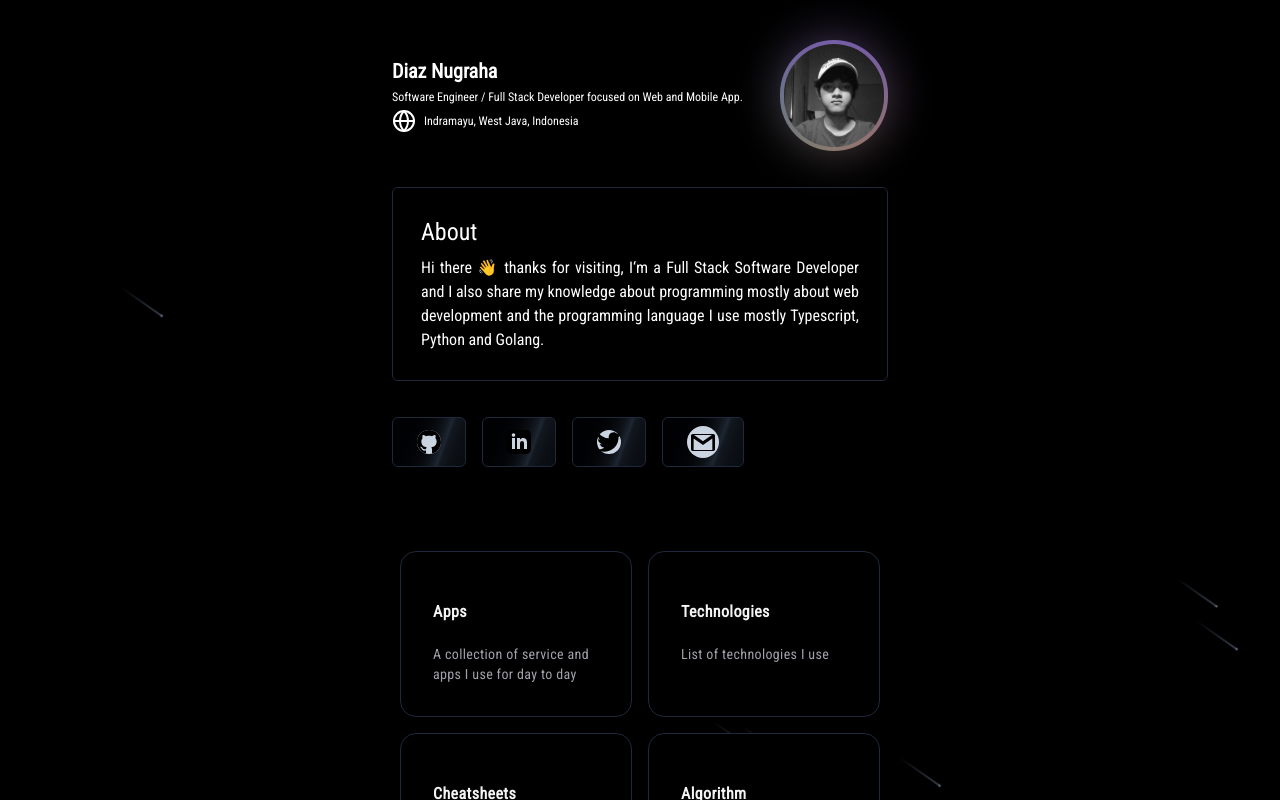
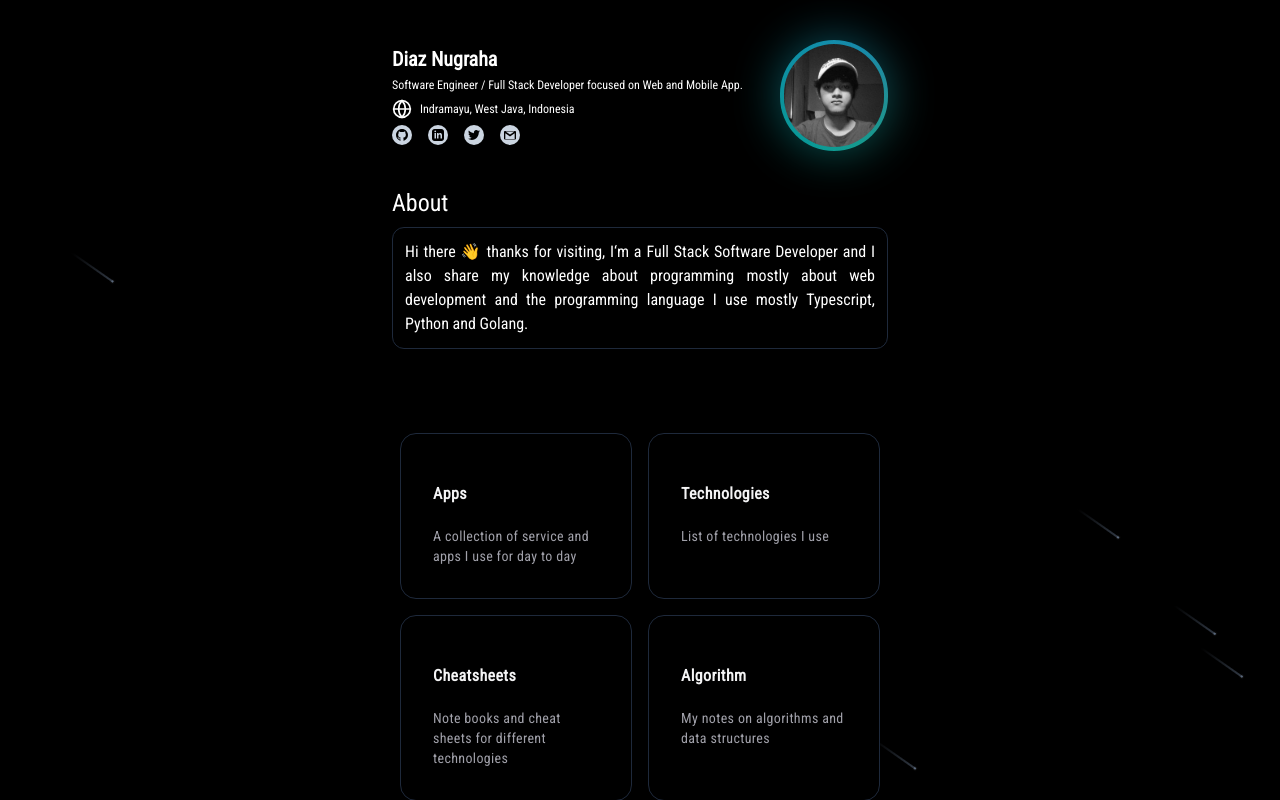
Before and after one commit to DiazNugraha/portofolio, a Next.js app: page / in a window 1280 px wide. Shown: the top 800 px of the page. Built offline with nearby package versions, Linux system fonts and the light colour scheme.

Commit message:
feat: adjustments in about, header, and navigation section

```diff
--- a/src/components/home/sections/AboutSection.tsx
+++ b/src/components/home/sections/AboutSection.tsx
@@ -1,7 +1,8 @@
 export default function AboutSection() {
   return (
-    <div className="bg-transparent border-[1px] border-slate-800 w-full p-7 rounded-md flex flex-col gap-2">
+    <div className="flex flex-col gap-2">
       <h1 className="text-2xl">About</h1>
+      <div className="bg-transparent border-[1px] border-slate-800 w-full p-3 rounded-xl flex flex-col gap-2">
         <p className="text-justify">
           Hi there 👋 thanks for visiting, I&lsquo;m a Full Stack Software
           Developer and I also share my knowledge about programming mostly about
@@ -9,5 +10,6 @@ export default function AboutSection() {
           Python and Golang.
         </p>
       </div>
+    </div>
   );
 }
--- a/src/components/home/sections/HeaderSection.tsx
+++ b/src/components/home/sections/HeaderSection.tsx
@@ -2,11 +2,16 @@ import Image from "next/image";
 import { Globe } from "lucide-react";
 import { BackgroundGradient } from "@/components/ui/background-gradient";
 import Link from "next/link";
+import GithubIcon from "@/components/ui/icons/github-icon";
+import GmailIcon from "@/components/ui/icons/gmail-icons";
+import LinkedinIcon from "@/components/ui/icons/linkedin-icon";
+import TwitterIcon from "@/components/ui/icons/twitter-icon";
+import { PropsWithChildren } from "react";
 
 export default function HeaderSection() {
   return (
     <div className="flex flex-col gap-3 w-full">
-      <div className="flex flex-col lg:flex-row lg:justify-between lg:items-center">
+      <div className="flex flex-col gap-3 lg:gap-0 lg:flex-row lg:justify-between lg:items-center">
         <div className="flex flex-col gap-1 text-white ">
           <span className="text-xl font-bold">Diaz Nugraha</span>
           <span className="text-xs">
@@ -14,7 +19,7 @@ export default function HeaderSection() {
             App.
           </span>
           <div className="flex text-xs items-center gap-2">
-            <Globe />
+            <Globe width={20} />
             <Link
               href={"https://maps.app.goo.gl/vANraJaTNSCMxQ376"}
               className="hover:underline"
@@ -22,6 +27,7 @@ export default function HeaderSection() {
               Indramayu, West Java, Indonesia
             </Link>
           </div>
+          <ContactButtons />
         </div>
         <div className="flex">
           <BackgroundGradient roundedFull>
@@ -35,53 +41,39 @@ export default function HeaderSection() {
           </BackgroundGradient>
         </div>
       </div>
-      {/* <div className="w-full flex flex-col gap-1"> */}
-      {/* <TextGenerateEffect */}
-      {/*   className="text-white text-[10px] md:text-sm text-justify font-light" */}
-      {/*   words="As a front-end developer with over 3-years experience working in ReactJs and 1-year in ReactNative, I always improve my knowledge, develop professional skills, have the spirit of the market, learn from the experience and from colleagues to be an IT professional, ethical, good qualities. I intend to become a full-stack developer in the future. Applying experience in programming skills and understanding of the technologies learned to be an employee contributes and brings a lot of value to the Company." */}
-      {/* /> */}
-
-      {/* <TextGenerateEffect */}
-      {/*   className="text-white text-[10px] md:text-sm text-justify font-light" */}
-      {/*   words=" My journey in software engineering has been fueled by a relentless */}
-      {/*   pursuit of innovation and excellence. I am driven by the desire to */}
-      {/*   create impactful solutions that address real-world problems and */}
-      {/*   enhance user experiences." */}
-      {/* /> */}
-      {/* <TextGenerateEffect */}
-      {/*   className="text-white text-[10px] md:text-sm text-justify font-light" */}
-      {/*   words=" As a Software Engineer, I bring a diverse skill set encompassing */}
-      {/*   frontend, backend, and full-stack development. I thrive in fast-paced */}
-      {/*   environments where I can leverage my expertise to contribute to */}
-      {/*   cutting-edge projects and drive organizational success." */}
-      {/* /> */}
-      {/* <TextGenerateEffect */}
-      {/*   className="text-white text-[10px] md:text-sm text-justify font-light" */}
-      {/*   words="My mission is to collaborate with forward-thinking teams and */}
-      {/*   organizations to tackle complex challenges and deliver solutions that */}
-      {/*   make a difference. I am excited to explore opportunities where I can */}
-      {/*   apply my skills and passion for software engineering to create */}
-      {/*   meaningful impact." */}
-      {/* /> */}
-
-      {/* <p className="text-white text-[10px] md:text-sm text-justify font-light"> */}
-      {/*   My journey in software engineering has been fueled by a relentless */}
-      {/*   pursuit of innovation and excellence. I am driven by the desire to */}
-      {/*   create impactful solutions that address real-world problems and */}
-      {/*   enhance user experiences. */}
-      {/*   <br /> */}
-      {/*   As a Software Engineer, I bring a diverse skill set encompassing */}
-      {/*   frontend, backend, and full-stack development. I thrive in fast-paced */}
-      {/*   environments where I can leverage my expertise to contribute to */}
-      {/*   cutting-edge projects and drive organizational success. */}
-      {/*   <br /> */}
-      {/*   My mission is to collaborate with forward-thinking teams and */}
-      {/*   organizations to tackle complex challenges and deliver solutions that */}
-      {/*   make a difference. I am excited to explore opportunities where I can */}
-      {/*   apply my skills and passion for software engineering to create */}
-      {/*   meaningful impact. */}
-      {/* </p> */}
-      {/* </div> */}
     </div>
   );
 }
+
+function ContactButtons() {
+  return (
+    <div className="flex gap-x-4 justify-start w-full">
+      <ButtonWrapper link="https://github.com/DiazNugraha">
+        <GithubIcon width={12} />
+      </ButtonWrapper>
+      <ButtonWrapper link="https://www.linkedin.com/in/diaz-nugraha-820342246/">
+        <LinkedinIcon width={12} />
+      </ButtonWrapper>
+      <ButtonWrapper link="https://twitter.com/NugrahaDiaz_">
+        <TwitterIcon width={12} />
+      </ButtonWrapper>
+      <ButtonWrapper link="mailto:diaznugraha00@gmail.com">
+        <GmailIcon width={12} />
+      </ButtonWrapper>
+    </div>
+  );
+}
+
+function ButtonWrapper({
+  children,
+  link,
+}: PropsWithChildren & { link: string }) {
+  return (
+    <a
+      href={link}
+      className="rounded-full bg-slate-300  h-5 w-5 flex items-center justify-center"
+    >
+      {children}
+    </a>
+  );
+}
--- a/src/components/home/sections/NavigationSection.tsx
+++ b/src/components/home/sections/NavigationSection.tsx
@@ -1,51 +1,6 @@
 import { HoverEffect } from "@/components/ui/card-hover-effect";
-import CardShimmer from "@/components/ui/card-shimmer";
-import GithubIcon from "@/components/ui/icons/github-icon";
-import GmailIcon from "@/components/ui/icons/gmail-icons";
-import LinkedinIcon from "@/components/ui/icons/linkedin-icon";
-import TwitterIcon from "@/components/ui/icons/twitter-icon";
 import { MenuNavigations } from "@/constants";
-import { Fragment } from "react";
 
 export default function NavigationSection() {
-  return (
-    <Fragment>
-      <div className="flex gap-x-4 justify-start w-full">
-        <CardShimmer className="p-4 md:p-6 z-10">
-          <a
-            href="https://github.com/DiazNugraha"
-            className="rounded-full bg-slate-300 p-0"
-          >
-            <GithubIcon className="" />
-          </a>
-        </CardShimmer>
-        <CardShimmer className="p-4 md:p-6 z-10">
-          <a
-            href="https://www.linkedin.com/in/diaz-nugraha-820342246/"
-            className="rounded-full bg-slate-300 p-0"
-          >
-            <LinkedinIcon className="" />
-          </a>
-        </CardShimmer>
-        <CardShimmer className="p-4 md:p-6 z-10">
-          <a
-            href="https://twitter.com/NugrahaDiaz_"
-            className="rounded-full bg-slate-300 p-0"
-          >
-            <TwitterIcon className="" />
-          </a>
-        </CardShimmer>
-        <CardShimmer className="p-4 md:p-6 z-10">
-          <a
-            href="mailto:diaznugraha00@gmail.com"
-            className="rounded-full bg-slate-300 p-1"
-          >
-            <GmailIcon className="" />
-          </a>
-        </CardShimmer>
-      </div>
-
-      <HoverEffect className="lg:grid-cols-2" items={MenuNavigations} />
-    </Fragment>
-  );
+  return <HoverEffect className="lg:grid-cols-2" items={MenuNavigations} />;
 }
```
Lines whose indentation alone changed are shown as unchanged.
